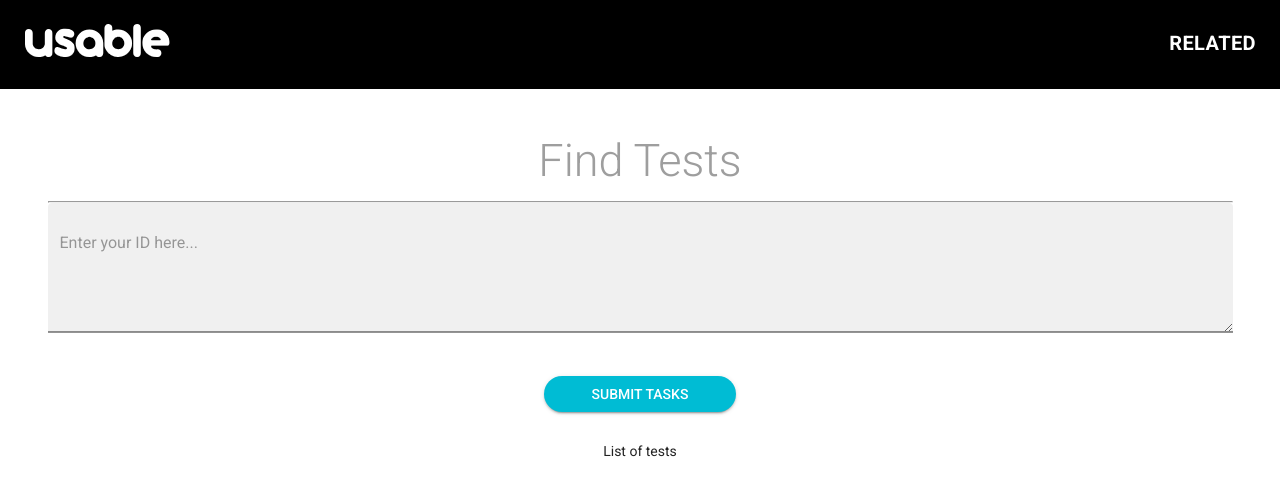
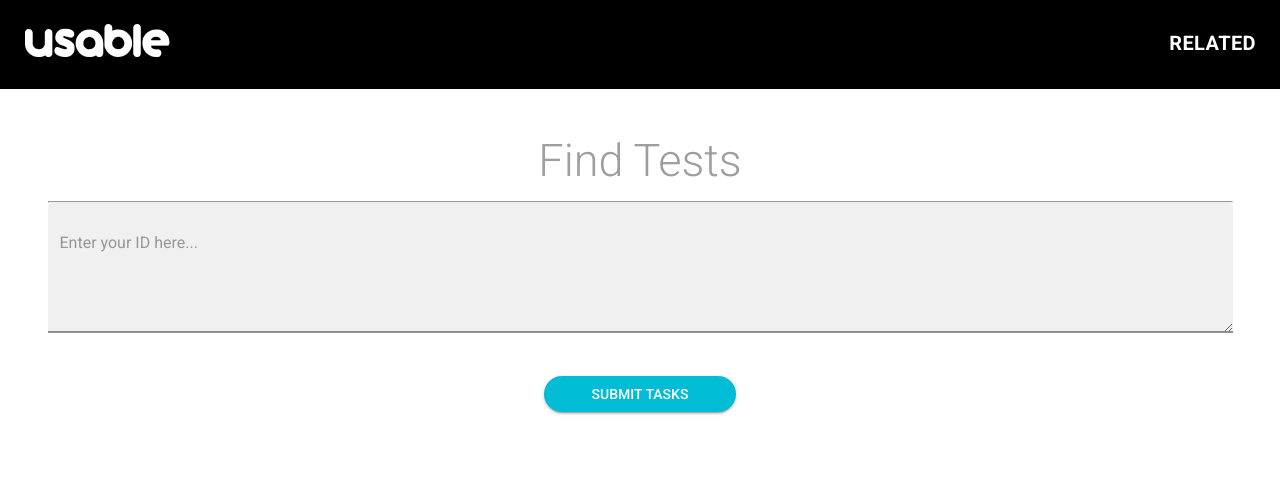
Before and after one commit to riderjensen/usable-front-end, a Vue app: page /#/related in a window 1280 px wide. Shown: the top 496 px of the page. Built offline with nearby package versions, Linux system fonts and the light colour scheme.

Commit message:
remove item

```diff
--- a/src/components/UsableRelated.vue
+++ b/src/components/UsableRelated.vue
@@ -21,10 +21,8 @@
         >SUBMIT TASKS</v-btn>
         <br />
         <v-list light>
-          <p>List of tests</p>
           <li v-for="(task, i) in testArray" :key="task">
             <p><router-link :to="testArray[i]">{{testArray[i]}}</router-link></p>
-
           </li>
         </v-list>
       </v-flex>
```
